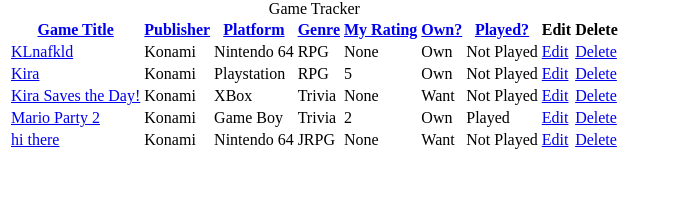
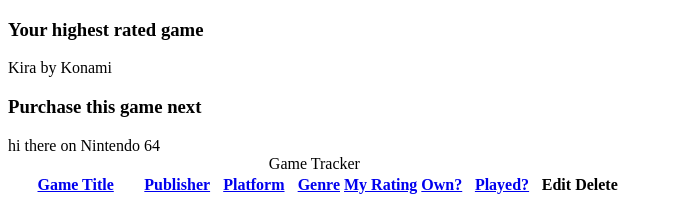
Before and after one commit to kirakirakira/game-saves, a Django app: page / in a window 1280 px wide. Shown: the part 98-296 px from the top of the page, without its empty margins (0-673 px from the left). Run offline with Django 3.2, Linux system fonts and the light colour scheme; data comes from the database, SQL or seed files in the repository; both versions use the stored data as it was after the commit.

Commit message:
added two divs to top one for highest rated game and one for next game to purchase

```diff
--- a/tracker/templates/tracker/game_list.html
+++ b/tracker/templates/tracker/game_list.html
@@ -1,6 +1,16 @@
 {% extends 'tracker/base.html' %}
 
 {% block content %}
+
+<div>
+  <h3>Your highest rated game</h3>
+  {{ highest_rated_game.title }} by {{ highest_rated_game.publisher }}
+</div>
+
+<div>
+  <h3>Purchase this game next</h3>
+  {{ buy_next_game.title }} on {{ buy_next_game.platform }}
+</div>
 
   <table>
     <caption>Game Tracker</caption>
--- a/tracker/views.py
+++ b/tracker/views.py
@@ -11,10 +11,12 @@
 class GameListView(ListView):
     context_object_name = 'games'
     model = Game
+    highest_rated_game = Game.objects.order_by('-personal_rating').first()
+    buy_next_game = Game.objects.filter(own_status='Want').last()
 
     def get_ordering(self):
         self.order = self.request.GET.get('order', 'asc')
-        selected_ordering = self.request.GET.get('ordering', 'title')
+        selected_ordering = self.request.GET.get('ordering', default='title')
         if self.order == "desc":
             selected_ordering = "-" + selected_ordering
         return selected_ordering
@@ -23,6 +25,8 @@
         context = super(GameListView, self).get_context_data(*args, **kwargs)
         context['current_order'] = self.get_ordering()
         context['order'] = self.order
+        context['highest_rated_game'] = self.highest_rated_game
+        context['buy_next_game'] = self.buy_next_game
         return context
 
 
```
Also changed, not shown: db.sqlite3.
